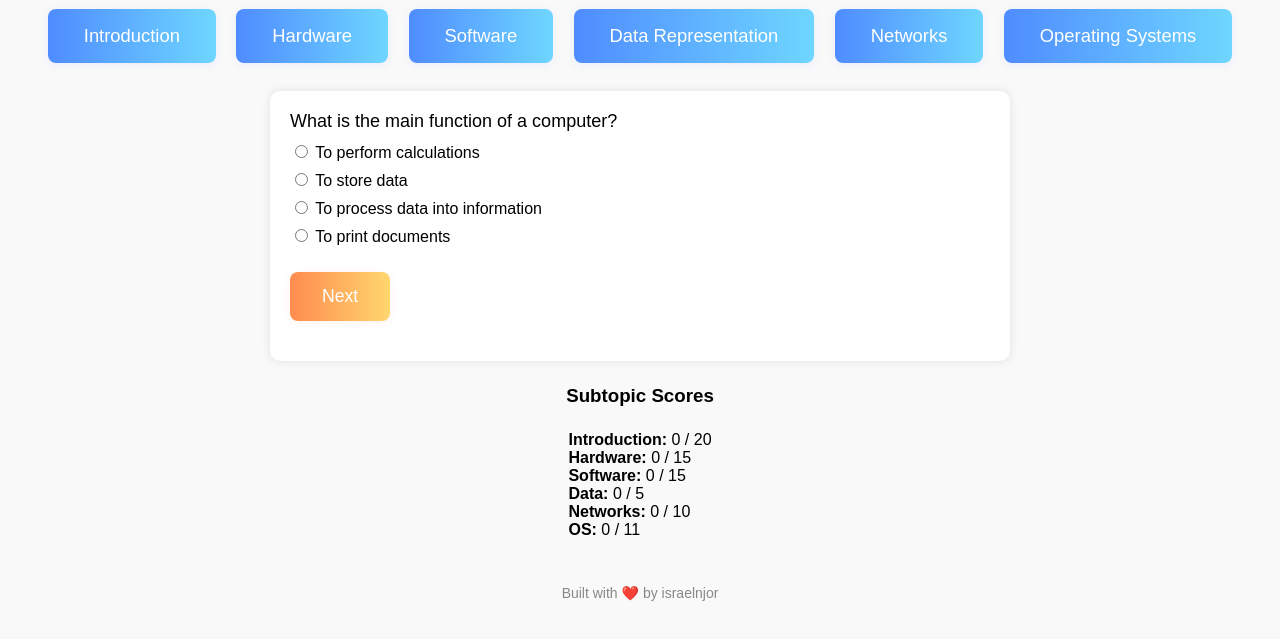
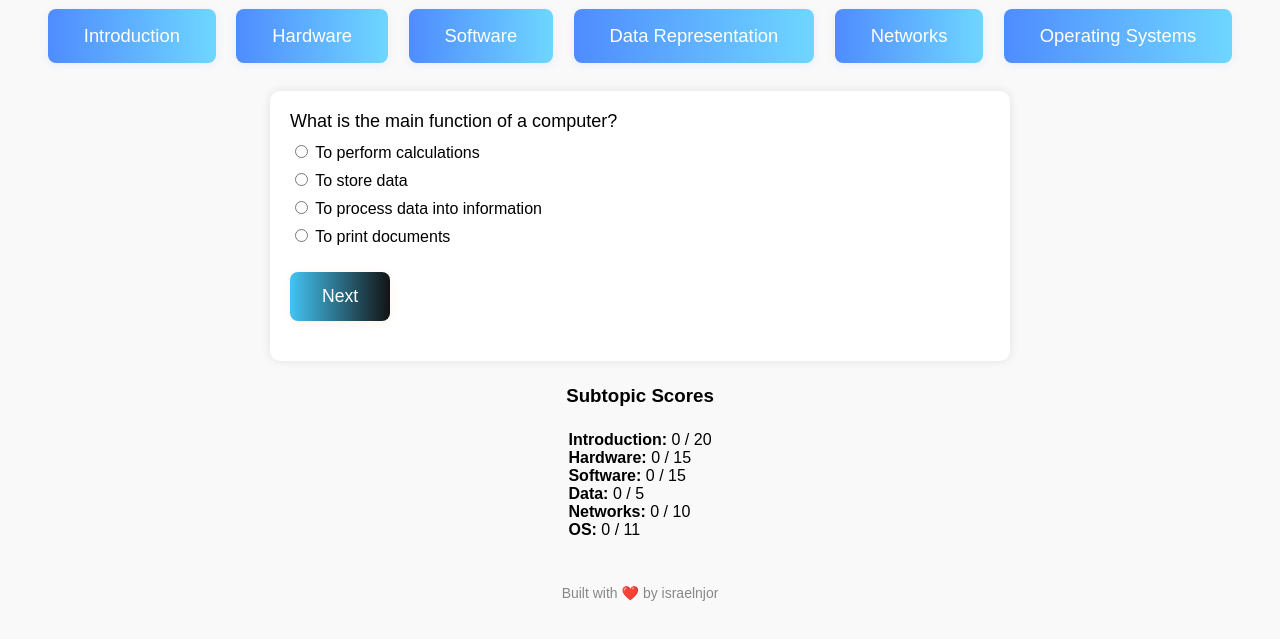
Before and after one commit to israelnjor/UGBSQUIZ, a plain HTML site: page index.html in a window 1280 px wide. Shown: the part 107-746 px from the top of the page. Drawn offline with Linux system fonts and the light colour scheme.

Commit message:
index.html

```diff
--- a/index.html
+++ b/index.html
@@ -34,7 +34,7 @@
       font-size: 1.1rem;
       border: none;
       border-radius: 8px;
-      background: linear-gradient(90deg, #ff8c4f 0%, #ffd66e 100%);
+      background: linear-gradient(90deg, #43c4f3 0%, #131313 100%);
       color: #fff;
       box-shadow: 0 2px 8px rgba(255,140,79,0.10);
       cursor: pointer;
```
